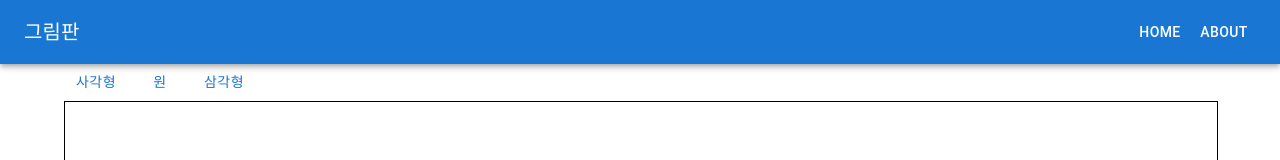
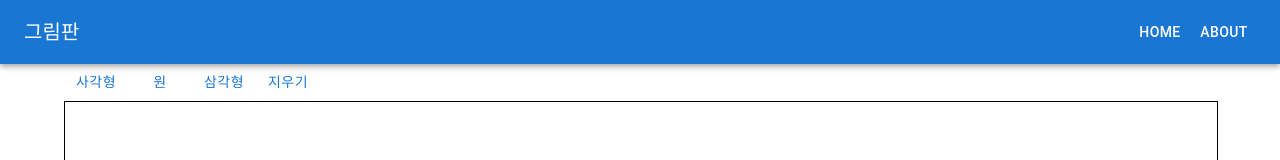
Before and after one commit to Dohamsu/canvas, a React (Create React App) app: page / in a window 1280 px wide. Shown: the top 160 px of the page. Built offline with nearby package versions, Linux system fonts and the light colour scheme.

Commit message:
도형 일괄 삭제 추가

```diff
--- a/src/components/DrawMenu.tsx
+++ b/src/components/DrawMenu.tsx
@@ -2,8 +2,11 @@ import { Box, Button } from '@mui/material';
 import React, { useCallback } from 'react';
 import { DrawOption } from '../store/type';
 import {OPTION_LIST} from '../store/CONST';
+import { saveFigure, clearFigure,  allFigures, firgureSlice } from '../store/figureSlice';
+import { useDispatch } from 'react-redux';
 
 const DrawMenu: React.FC<DrawOption> = ({ drawOption, setDrawOption }) => {
+  const dispatch = useDispatch();
 
 const handleOptionClick = useCallback((e: React.MouseEvent<HTMLButtonElement>) => {
     let option = e.currentTarget.getAttribute('data-option');
@@ -11,6 +14,10 @@ const handleOptionClick = useCallback((e: React.MouseEvent<HTMLButtonElement>) =
         setDrawOption(option);
     }
   }, []);
+
+  const handleClearBtn = (e: React.MouseEvent<HTMLButtonElement>) => {
+    dispatch(clearFigure(''));
+  };
 
   return (
     <>
@@ -22,6 +29,9 @@ const handleOptionClick = useCallback((e: React.MouseEvent<HTMLButtonElement>) =
           data-option={option.value}
         > {option.name} </Button>
       ))}
+      <Button onClick={handleClearBtn}>
+        지우기
+      </Button>
     </Box>
     </>
   );
--- a/src/store/figureSlice.ts
+++ b/src/store/figureSlice.ts
@@ -17,9 +17,13 @@ export const firgureSlice = createSlice({
     saveFigure: (state,action) => {
       state.figureList.push(action.payload);
     },
+    clearFigure: (state,action) => {
+      state.figureList=[];
+      console.log(state.figureList);
+    },
   },
 });
 
-export const { saveFigure } = firgureSlice.actions;
+export const { saveFigure, clearFigure } = firgureSlice.actions;
 export const allFigures = (state: RootState) => state.figure.figureList;
 export default firgureSlice.reducer;
```
